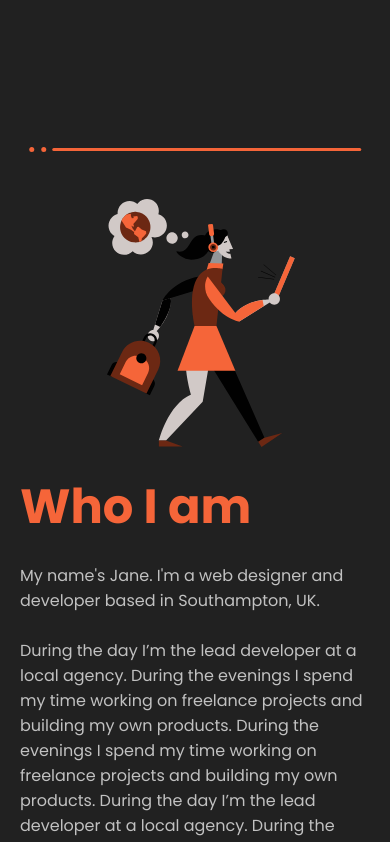
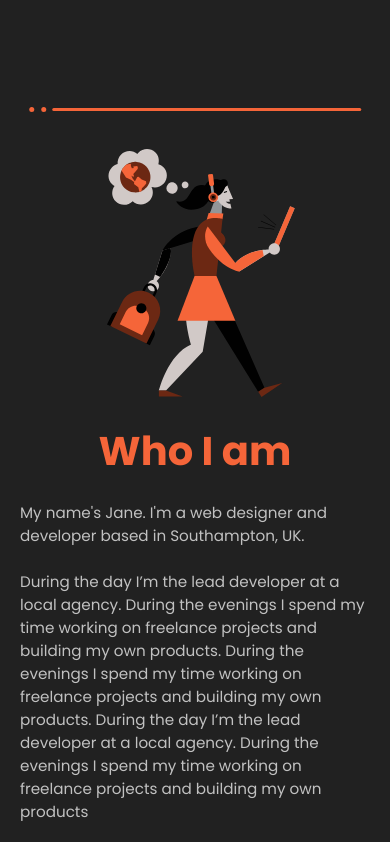
Before and after one commit to WebDevYCH/webdevych.github.io, a React (Create React App) app: page / in a window 390 px wide. Shown: the part 780-1622 px from the top of the page. Built offline with nearby package versions, Linux system fonts and the light colour scheme; a web font is replaced by a local one.

Commit message:
responsive till projects

```diff
--- a/src/components/About/About.css
+++ b/src/components/About/About.css
@@ -1,10 +1,11 @@
 .about {
     min-height: 100vh;
+    position: relative;
 }
 
 .about .line-styling{
-  position: relative;
-  top: 100px;
+  position: absolute;
+  top: 50px;
   left: 50%;
   transform: translateX(-50%);
   height: 50px;
@@ -68,15 +69,13 @@
 
 @media (min-width: 992px) and (max-width: 1380px) {
 
-  .about .line-styling{
-    top: 70px;
-  }
-
-    .about-body {
-        height: fit-content;
-        padding-top: 4rem;
+    .about-description > h2 {
+      font-size: 3.3rem;
+      margin-bottom: 30px;
     }
-
+    .about-description > p {
+      font-size: 1.15rem;
+    }
 
     .about-img>img {
         width: 300px;
@@ -86,11 +85,10 @@
 @media screen and (max-width: 992px){
 
   .about .line-styling{
-    top: 70px;
+    top: 20px;
   }
 
     .about-body {
-        /* height: fit-content; */
         padding-top: 2rem;
         display: flex;
         flex-direction: column-reverse;
@@ -101,17 +99,18 @@
     .about-description{
         flex: 0.6;
         box-sizing: border-box;
-        padding: 1.25rem;
+        /* padding: 5% 10%; */
+        padding: 20px;
 
     }
 
     .about-description > h2 {
-        font-size: 3.2rem;
+        font-size: 3rem;
         margin-bottom: 20px;
     }
 
     .about-description > p {
-        font-size: 1.2rem;
+        font-size: 1.1rem;
     }
 
     .about-img > img {
@@ -122,20 +121,18 @@
 }
 
 @media screen and (max-width: 800px){
-    .about-description > h2 {
-        font-size: 3rem;
-    }
+  .about .line-styling .style-circle{
+    width: 8px;
+    height: 8px;
+    border-radius: 50%;
+  }
+  .about-description > h2{
+    align-self: center;
+  }
 
-    .about-description > p {
-        font-size: 1.15rem;
-    }
 }
 
 @media screen and (max-width: 600px){
-
-  .about .line-styling{
-    top: 60px;
-  }
 
   .about .line-styling .style-circle{
     width: 5px;
@@ -148,8 +145,12 @@
     border-radius: 10px;
   }
 
+  .about-description > h2 {
+    font-size: 2.5rem;
+  }
+
     .about-description > p{
-        font-size: 1rem;
+      font-size: 0.95rem;
     }
 
     .about-img > img {
--- a/src/components/Education/Education.css
+++ b/src/components/Education/Education.css
@@ -121,6 +121,7 @@
     .education-description > h1{
         font-size: 3rem;
         margin-bottom: 2rem;
+        align-self: center;
     }
     .education-description {
         padding: 1rem;
@@ -156,7 +157,9 @@
 }
 
 @media screen and (max-width: 600px) {
-
+    .education-description > h1{
+        font-size: 2.5rem;
+    }
 }
 
 @media screen and (max-width: 400px) {
--- a/src/components/Experience/Experience.css
+++ b/src/components/Experience/Experience.css
@@ -126,6 +126,7 @@
     .experience-description > h1{
         font-size: 3rem;
         margin-bottom: 2rem;
+        align-self: center;
     }
     .experience-description {
         padding: 1rem;
@@ -161,7 +162,9 @@
 }
 
 @media screen and (max-width: 600px) {
-
+    .experience-description > h1{
+        font-size: 2.5rem;
+    }
 }
 
 @media screen and (max-width: 400px) {
--- a/src/components/Navbar/Navbar.js
+++ b/src/components/Navbar/Navbar.js
@@ -62,7 +62,11 @@ function Navbar() {
             color: theme.primary,
             position: 'absolute',
             right: 40,
-            top: 40
+            top: 40,
+            transition: 'color 0.2s',
+            "&:hover": {
+                color: theme.tertiary,
+            },
         },
         drawerItem: {
             margin: '2rem auto',
@@ -78,7 +82,7 @@ function Navbar() {
             boxSizing: 'border-box',
             border: '2px solid',
             borderColor: theme.primary,
-            transition: 'background-color 0.3s, color 0.3s',
+            transition: 'background-color 0.2s, color 0.2s',
             "&:hover": {
                 background: theme.primary,
                 color: theme.secondary,
--- a/src/components/Projects/Projects.css
+++ b/src/components/Projects/Projects.css
@@ -83,11 +83,27 @@
 }
 
 @media screen and (max-width: 800px) {
-
+    .projects--header h1 {
+        font-size: 3rem;
+        margin-bottom: 30px;
+    }
 }
 
 @media screen and (max-width: 600px) {
+    .projects--header h1 {
+        font-size: 2.5rem;
+        margin-bottom: 20px;
+    }
+    .projects--viewAll {
+        position: relative;
+        margin-top: 4rem;
+    }
+    .projects--viewAll a {
+        position: absolute;
+        left: 50%;
+        transform: translateX(-50%);
 
+    }
 }
 
 @media screen and (max-width: 400px) {
--- a/src/components/Projects/Projects.js
+++ b/src/components/Projects/Projects.js
@@ -18,6 +18,7 @@ function Projects() {
         viewAllBtn : {
             color: theme.tertiary,
             backgroundColor: theme.primary,
+            transition: 'color 0.2s',
             "&:hover": {
                 color: theme.secondary,
                 backgroundColor: theme.primary,
@@ -32,6 +33,7 @@ function Projects() {
             fontSize: '1.05rem',
             borderRadius: '50%',
             cursor: 'pointer',
+            transition: 'background-color 0.2s',
             "&:hover": {
                 color: theme.tertiary,
                 backgroundColor: theme.secondary,
--- a/src/components/Projects/SingleProject/SingleProject.css
+++ b/src/components/Projects/SingleProject/SingleProject.css
@@ -9,6 +9,7 @@
     justify-content: center;
     padding: 1.4rem 2rem;
     position: relative;
+    cursor: pointer;
     overflow: hidden;
 }
 
@@ -35,7 +36,7 @@
     transition: opacity 0.7s 0.3s;
 }
 
-.projectContent:hover > img{
+.singleProject:hover img{
     opacity: 0;
 }
 
@@ -53,7 +54,7 @@
 }
 
 .singleProject:hover .project--showcaseBtn a:nth-child(2) {
-    transform: translateX(-140px);
+    transform: translateX(-140px) scale(1.1) !important;
 }
 
 
@@ -82,7 +83,7 @@
     position: absolute;
     bottom: 20px;
     right: 0;
-    width: 135px;
+    width: 140px;
     font-size: 0.8rem;
     display: flex;
     justify-content: center;
--- a/src/components/Projects/SingleProject/SingleProject.js
+++ b/src/components/Projects/SingleProject/SingleProject.js
@@ -21,11 +21,12 @@ function SingleProject({ id, name, desc, tags, code, demo, image, theme }) {
                 backgroundColor: theme.secondary,
                 color: theme.primary,
                 transform: 'scale(1.1)',
-                border: 'none',
+                border: `2px solid ${theme.secondary}`,
             },
         },
         icon: {
             fontSize: '1.1rem',
+            transition: 'all 0.2s',
             "&:hover": {
 
             },
@@ -48,10 +49,10 @@ function SingleProject({ id, name, desc, tags, code, demo, image, theme }) {
                     </a>
                 </div>
             </div>
-            <p className="project--desc" style={{background: theme.secondary70, color: theme.tertiary}}>
+            <p className="project--desc" style={{background: theme.secondary, color: theme.tertiary}}>
                 {desc}
             </p>
-            <div className="project--lang" style={{background: theme.secondary50, color: theme.tertiary80}}>
+            <div className="project--lang" style={{background: theme.secondary, color: theme.tertiary80}}>
                 {tags.map((tag, id) => (
                     <span key={id}>{tag}</span>
                 ))}
--- a/src/components/Skills/Skills.css
+++ b/src/components/Skills/Skills.css
@@ -148,6 +148,9 @@
         height: 40px;
     }
 
+    .skillsHeader h2 {
+        font-size: 2.5rem;
+    }
 
     .skill--box h3 {
         font-size: 18px;
--- a/src/data/testimonialsData.js
+++ b/src/data/testimonialsData.js
@@ -13,14 +13,14 @@ export const testimonialsData = [
         name: 'Hemanth R',
         title: 'Developer',
         text: 'Wow. I just updated my site and it was SO SIMPLE. I am blown away. You guys truly kick ass. Thanks for being so awesome. High fives!',
-        image: boy1
+        image: boy2
     },
     {
         id: 2,
-        name: 'Shimil S',
-        title: 'Designer',
-        text: 'Wow. I just updated my site and it was SO SIMPLE. I am blown away. You guys truly kick ass. Thanks for being so awesome. High fives!',
-        image: boy2
+        name: 'Joey Tribbiani',
+        title: 'Actor',
+        text: "HOW YOU DOIN'?",
+        image: boy1
     },
     {
         id: 3,
@@ -31,9 +31,9 @@ export const testimonialsData = [
     },
     {
         id: 4,
-        name: 'Iron man',
-        title: 'Sooopera',
-        text: 'Wow. I just updated my site and it was SO SIMPLE. I am blown away. You guys truly kick ass. Thanks for being so awesome. High fives!',
+        name: 'Ross Geller',
+        title: 'Paleontologist',
+        text: 'Pivot. Pivot. Piv-ot. Piv-ot. PIVOT!',
         image: boy3
     }
 ]
```
